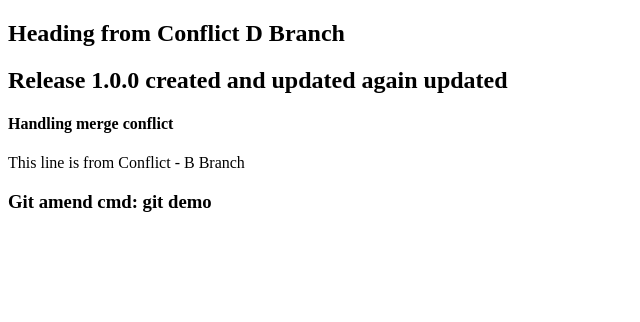
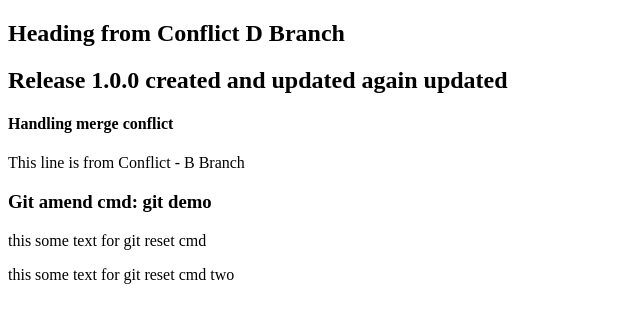
Before and after one commit to Brijbihari24/github-develop-flow, a plain HTML site: page index.html in a window 1280 px wide. Shown: the whole page, without its empty margins (0-640 px from the left). Drawn offline with Linux system fonts and the light colour scheme.

Commit message:
feat: revert demo

```diff
--- a/index.html
+++ b/index.html
@@ -12,6 +12,8 @@
       <h4>Handling merge conflict</h4>
       <p>This line is from Conflict - B Branch</p>
       <h3>Git amend cmd: git demo</h3>
+      <p>this some text for git reset cmd</p>
+      <p>this some text for git reset cmd two</p>
     </section>
   </body>
 </html>
```
